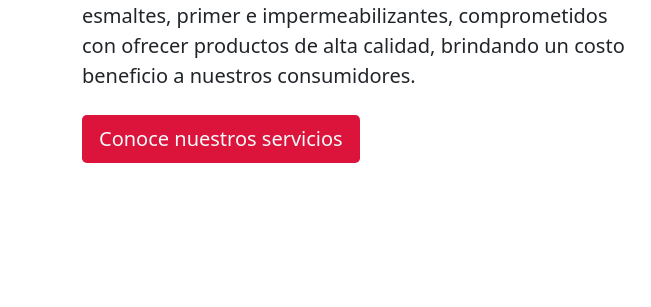
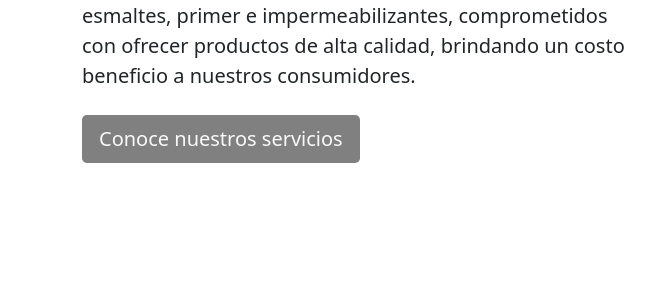
Before and after one commit to Jorge-Patino92/frasan-pati-o-bootstrap, a plain HTML site: page index.html in a window 1280 px wide. Shown: the part 362-669 px from the top of the page, 0-651 px from the left. Drawn offline with nearby package versions, Linux system fonts and the light colour scheme.

Commit message:
Se modifico el boton de index

```diff
--- a/css/style.css
+++ b/css/style.css
@@ -68,5 +68,5 @@
 }
 
 .btn-idx {
-    background-color: crimson;
+    background-color: grey;
 }
```
